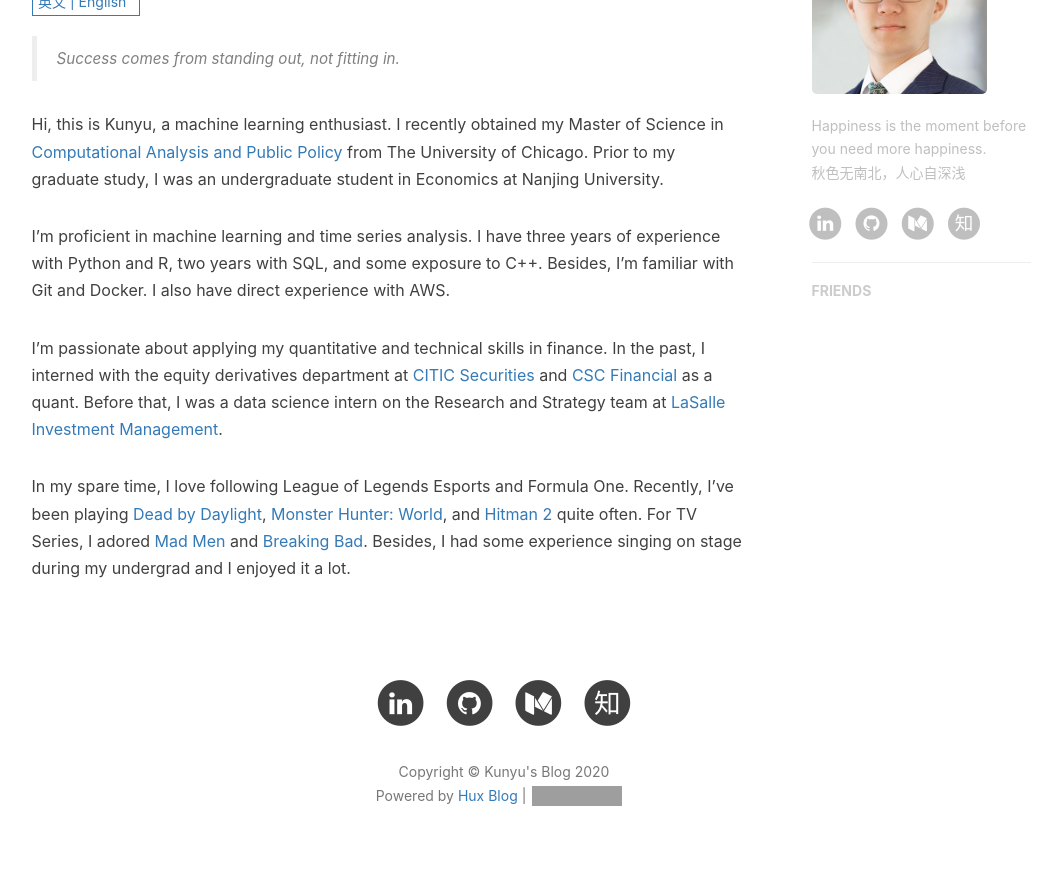
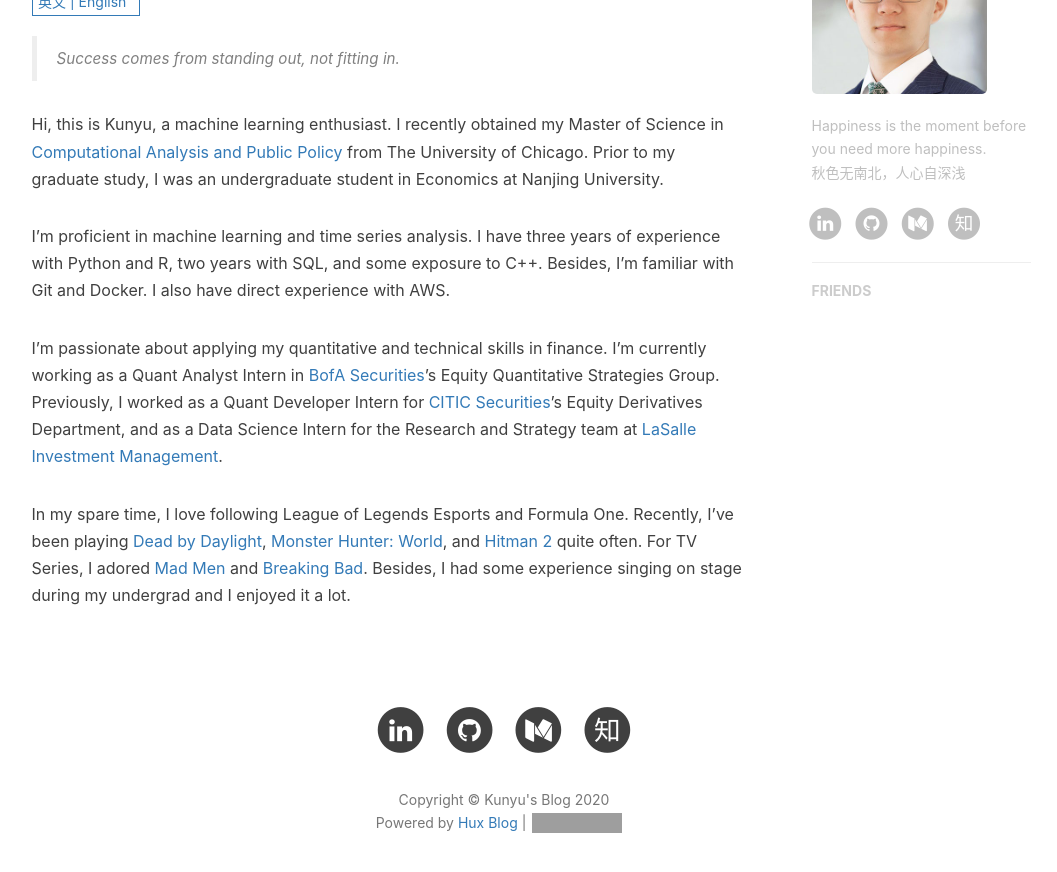
Before and after one commit to KunyuHe/KunyuHe.github.io, a Jekyll site: the page built from about.html, in a window 1280 px wide and 900 px high, scrolled down 728 px. Shown: the top 872 px of the window, without its empty margins (136-1193 px from the left). Built offline with Jekyll 4.4.1, drawn with Linux system fonts in a browser that asks for light colours; nearby versions of some CDN libraries; comment, search, counter and statistics services are not loaded; grey boxes are pictures that could not be loaded.

Commit message:
content: updated personal intro
career section

```diff
--- a/_includes/about/en.md
+++ b/_includes/about/en.md
@@ -4,6 +4,6 @@
 
 I'm proficient in machine learning and time series analysis. I have three years of experience with Python and R, two years with SQL, and some exposure to C++. Besides, I'm familiar with Git and Docker. I also have direct experience with AWS.
 
-I'm passionate about applying my quantitative and technical skills in finance. In the past, I interned with the equity derivatives department at [CITIC Securities](https://www.wikiwand.com/en/CITIC_Securities) and [CSC Financial](https://www.wikiwand.com/en/CSC_Financial) as a quant. Before that, I was a data science intern on the Research and Strategy team at [LaSalle Investment Management](https://www.wikiwand.com/en/LaSalle_Investment_Management).
+I'm passionate about applying my quantitative and technical skills in finance. I'm currently working as a Quant Analyst Intern in [BofA Securities](https://www.wikiwand.com/en/BofA_Securities)'s Equity Quantitative Strategies Group. Previously, I worked as a Quant Developer Intern for [CITIC Securities](https://www.wikiwand.com/en/CITIC_Securities)'s Equity Derivatives Department, and as a Data Science Intern for the Research and Strategy team at [LaSalle Investment Management](https://www.wikiwand.com/en/LaSalle_Investment_Management).
 
 In my spare time, I love following League of Legends Esports and Formula One. Recently, I've been playing [Dead by Daylight](https://www.wikiwand.com/en/Dead_by_Daylight), [Monster Hunter: World](https://www.wikiwand.com/en/Monster_Hunter:_World), and [Hitman 2](https://www.wikiwand.com/en/Hitman_2_(2018_video_game)) quite often. For TV Series, I adored [Mad Men](https://www.wikiwand.com/en/Mad_Men) and [Breaking Bad](https://www.wikiwand.com/en/Breaking_Bad). Besides, I had some experience singing on stage during my undergrad and I enjoyed it a lot.
--- a/_includes/about/zh.md
+++ b/_includes/about/zh.md
@@ -6,6 +6,6 @@
 
 我长于概率论与数理统计，机器学习和时间序列分析；擅用Python，R，SQL；略通C++。此外，我熟悉Git，Docker，以及基于AWS的云计算。
 
-我热衷于将编程与量化技能应用到金融领域，并通过实习积累了实践经验。我曾在[中信证券](http://www.cs.ecitic.com/newsite/)的股权衍生品业务线做量化开发实习，并在[中信建投证券](http://file.csc108.com/)的股权衍生品交易部做量化分析实习。此前，我受雇于领盛投资管理（[LaSalle Investment Management](https://www.wikiwand.com/en/LaSalle_Investment_Management)），担任策略与研究部门的数据科学实习生。
+我热衷于将编程与量化技能应用到金融领域，并通过实习积累了实践经验。目前，我在美银美林（[BofA Securities](https://www.wikiwand.com/en/BofA_Securities)）的股权量化策略组做量化分析实习。此前，我在[中信证券](http://www.cs.ecitic.com/newsite/)的股权衍生品业务线做量化开发实习。我也曾受雇于领盛投资管理（[LaSalle Investment Management](https://www.wikiwand.com/en/LaSalle_Investment_Management)），担任策略与研究部门的数据科学实习生。
 
 业余时间，我喜欢追踪英雄联盟职业联赛（LPL）和一级方程式赛车的动态。最近常玩的游戏是[黎明杀机](https://www.wikiwand.com/zh/黎明杀机_(游戏))，[怪物猎人：世界](https://www.wikiwand.com/zh/怪物猎人_世界)和[杀手2：沉默刺客](https://www.wikiwand.com/zh-hans/杀手2：沉默刺客)。至于电视剧，我特别喜欢[广告狂人](https://www.wikiwand.com/zh/广告狂人)和[绝命毒师](https://www.wikiwand.com/zh/絕命毒師)。我也很喜欢唱歌，擅长民谣和流行。本科期间，我曾多次登台演唱。
```
